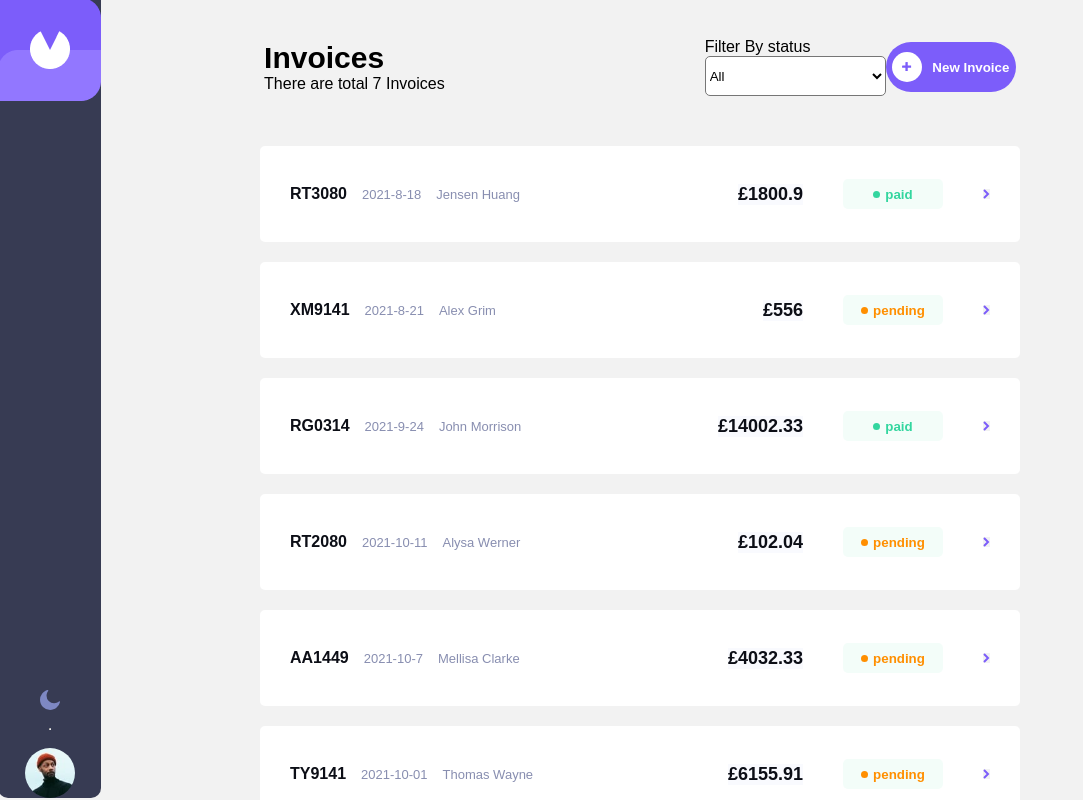
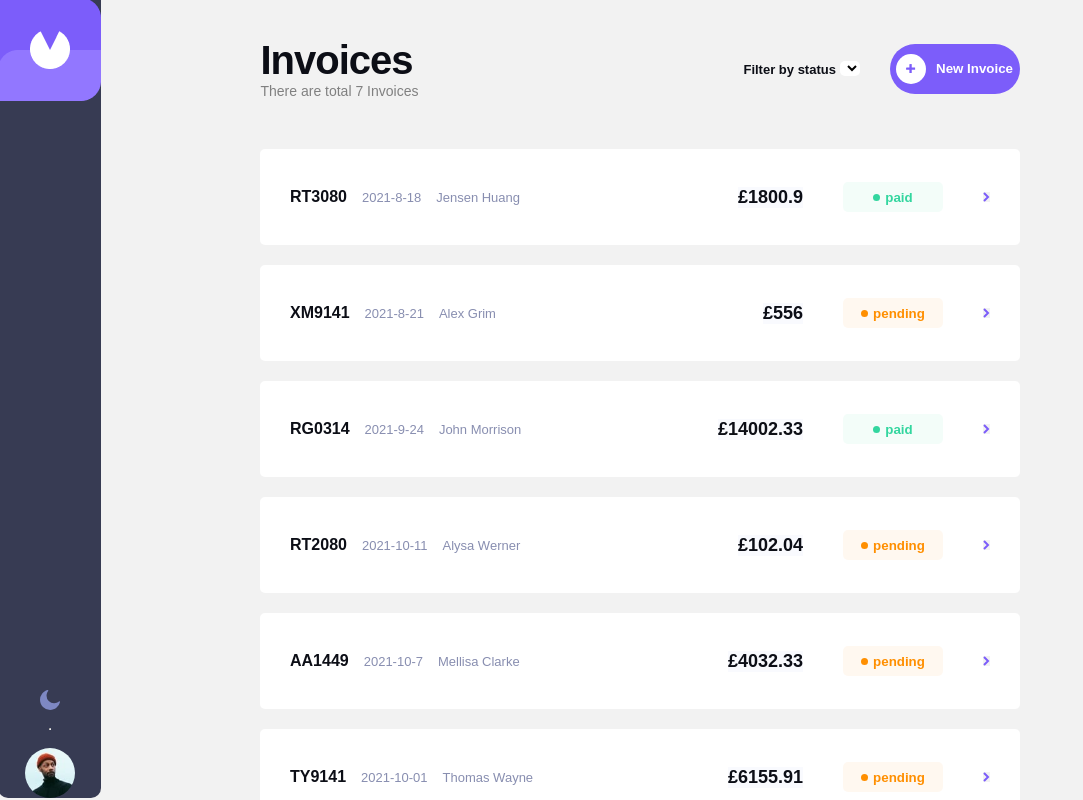
Before and after one commit to farzan190/-InvoiceApp, a React (Create React App) app in the folder app/: page / in a window 1280 px wide. Shown: the top 800 px of the page, without its empty margins (0-1083 px from the left). Built offline with nearby package versions, Linux system fonts and the light colour scheme.

Commit message:
added status change functionality and added popupform empty on homepage

```diff
--- a/app/src/App.jsx
+++ b/app/src/App.jsx
@@ -1,6 +1,6 @@
 import Tabs from "./components/Tabs";
 import invoiceData from './utils/data.json';
-import { useContext, useState } from "react";
+import { useContext, useEffect, useState } from "react";
 import plus from "./utils/icon-plus.svg";
 import { SideNav } from "./components/SideNav";
 import { BillContext } from "./context";
@@ -8,19 +8,35 @@ import Invoice from "./pages/Invoice";
 import { data } from "react-router-dom";
 function App() {
   const{invoices,setInvoices}=useContext(BillContext);
-  const {popover,setPopover}=useContext(BillContext);
-  const [displayInvoices,setDisplayInvoices]=useState(invoices);
+  const {setItemsList,setClientCity,setClientEmail,setClientCountry,setClientPostCode,setClientStreet,setSenderCountry,setSenderPostCode,setSenderCity,setSenderStreet,setClientName,selectedTab,setSelectedTab,popover,setPopover,displayInvoices,setDisplayInvoices}=useContext(BillContext);
+
   const handleFilter=(e)=>{
       const selectedFilter=e.target.value;
       if(selectedFilter!=="All"){
       const filtered=invoices.filter((item)=>item.status==selectedFilter.toLowerCase());
       setDisplayInvoices(filtered);
+
 }
-      else {setDisplayInvoices(invoices)};
+      else {
+        setDisplayInvoices(invoices)};
+
       }
 
+      useEffect(() => {
+          setSenderStreet("");
+          setSenderCity("");
+          setSenderPostCode("");
+          setSenderCountry("");
 
-
+          setClientStreet("");
+          setClientCity("");
+          setClientPostCode("");
+          setClientCountry("");
+          setClientName("");
+          setClientEmail("");
+          setSelectedTab(-1);
+          setItemsList([]);
+      }, []);
 
   return <div>   <SideNav/>
 <div>     <Invoice/> </div>
@@ -29,16 +45,16 @@ function App() {
     <nav>
       <div className="right-nav">
       <div className="Invoices-heading">Invoices</div>
-      <div>There are total 7 Invoices</div>
+      <div className="Invoices-length">There are total {displayInvoices.length} Invoices</div>
       </div>
       <div className="left-nav">
-      <div>Filter By status <select onChange={(e)=>handleFilter(e)}>
+      <div className="filterByStatus">Filter by status <select className="selectingFilter" onChange={(e)=>handleFilter(e)}>
       <option value="All">All</option>
       <option value="Draft">Draft</option>
       <option value="Pending">Pending</option>
       <option value="Paid">Paid</option>
     </select></div>
-    <button onClick={()=>setPopover(!popover)}  className="AddInvoice"><img src={plus} className="plus"/>New Invoice</button>
+    <button onClick={()=>{setPopover(!popover);}}  className="AddInvoice"><img src={plus} className="plus"/>New Invoice</button>
     </div>
     </nav>
     <div className="Invoices">{ displayInvoices.map((invoice,index)=> <Tabs key={invoice.id} id={invoice.id} createdAt={invoice.createdAt} clientName={invoice.clientName} itemTotal={invoice.total} status={invoice.status}/>)}</div>
--- a/app/src/context.jsx
+++ b/app/src/context.jsx
@@ -35,8 +35,9 @@ export  const ContextProvider=({children})=>{
     const [clientEmail,setClientEmail]=useState("");
     const [exp,setExp]=useState("");
 
+  const [displayInvoices,setDisplayInvoices]=useState(invoices);
 
-    return <BillContext.Provider value={{exp,setExp,clientEmail,setClientEmail,clientName,setClientName,clientCountry,setClientCountry,clientPostCode,setClientPostCode,clientCity,setClientCity,clientStreet,setClientStreet,senderCountry,setSenderCountry,senderPostCode,setSenderPostCode,senderCity,setSenderCity,senderStreet,setSenderStreet,popover,setPopover,itemsList,setItemsList,total,setTotal,price,setPrice,quantity,setQuantity,itemName,setItemName,selectedTab,setSelectedTab,invoices,setInvoices}}>
+    return <BillContext.Provider value={{displayInvoices,setDisplayInvoices,exp,setExp,clientEmail,setClientEmail,clientName,setClientName,clientCountry,setClientCountry,clientPostCode,setClientPostCode,clientCity,setClientCity,clientStreet,setClientStreet,senderCountry,setSenderCountry,senderPostCode,setSenderPostCode,senderCity,setSenderCity,senderStreet,setSenderStreet,popover,setPopover,itemsList,setItemsList,total,setTotal,price,setPrice,quantity,setQuantity,itemName,setItemName,selectedTab,setSelectedTab,invoices,setInvoices}}>
        {children}
     </BillContext.Provider>
 
--- a/app/src/index.css
+++ b/app/src/index.css
@@ -74,7 +74,7 @@
   height: 30px;
   width: 100px;
   color: #ff8f00;
-  background-color: rgba(51, 214, 159, .06);
+  background-color: rgba(255, 143, 0, .06);
   font-weight: 700;
   padding: 5px 10px;
   border-radius: 5px;
@@ -123,7 +123,7 @@ nav{
   display: flex;
   justify-content: center;
   align-items: center;
-  gap: 260px;
+  gap: 325px;
   margin-bottom: 50px;
   margin-top: 30px;
 }
@@ -131,6 +131,7 @@ nav{
   display: flex;
   justify-content: center;
   align-items: center;
+  gap: 30px;
 }
 .right-nav{
   display: flex;
@@ -162,8 +163,10 @@ font-size: small;
 }
 
 .Invoices-heading{
-  font-size: 30px;
+  font-size: 40px;
   font-weight: 700;
+  letter-spacing: -1px;
+  color: #0c0e16;
 }
 .AddInvoice{
   display: flex;
@@ -415,6 +418,7 @@ section{
     justify-content: center;
     gap: 20px;
     margin-top: 485px;
+    margin-bottom: 30px;
 }
 .clientEmail{
   background-color: white;
@@ -877,7 +881,23 @@ border: none;
   opacity: 1;
   visibility: hidden;
 }
+.selectingFilter{
+  height: 15px;
+  width: 20px;
+  border: none;
+}
 
+.filterByStatus{
+
+  font-weight: 600;
+  font-size: 13px;
+  color: #0c0e16;
+}
+
+.Invoices-length{
+  color: grey;
+  font-size: 14px;
+}
 
 /*
 
--- a/app/src/pages/Invoice.jsx
+++ b/app/src/pages/Invoice.jsx
@@ -2,21 +2,20 @@ import { useContext, useState } from "react";
 import ItemCalculator from "../components/ItemCalculator";
 import NewItemList from "../components/NewItemList";
 import { BillContext } from "../context";
-
+import { v4 as uuidv4 } from 'uuid';
 const Invoice=()=>{
 
     const {selectedTab,itemsList,setItemsList,senderCity,setSenderCity,senderPostCode,setSenderPostCode,senderCountry,setSenderCountry,clientStreet,setClientStreet,clientCity,setClientCity,clientPostCode,setClientPostCode,clientCountry,setClientCountry,clientName,setClientName,clientEmail,setClientEmail}=useContext(BillContext);
 
     const [date,setDate]=useState('2024-12-12');
     const{invoices,setInvoices}=useContext(BillContext);
-    const {popover,setPopover,senderStreet,setSenderStreet,exp,setExp}=useContext(BillContext);
+    const {popover,setPopover,senderStreet,setSenderStreet,exp,setExp,displayInvoices,setDisplayInvoices}=useContext(BillContext);
 
 
 
     const handleSaveAsDraft=()=>{
-      console.log(itemsList);
-      setInvoices([...invoices,{
-        "id": "RT8888",
+      const newInvoice=[{
+        "id": uuidv4().toString(36).substring(2, 8).toUpperCase(),
         "createdAt": date,
         "paymentDue": "2021-8-19",
         "description": "Re-branding",
@@ -38,9 +37,12 @@ const Invoice=()=>{
         },
         "items": itemsList,
         "total": 1800.90
-      }
-
-      ])
+      },
+      ...invoices,
+      ]
+      setInvoices(newInvoice);
+      setDisplayInvoices(newInvoice);
+      console.log(displayInvoices);
     }
 
     const Save=()=>{
@@ -70,6 +72,7 @@ const Invoice=()=>{
 
       });
       setInvoices(updatedInvoice);
+      setDisplayInvoices(updatedInvoice);
 
     }
 
@@ -239,14 +242,16 @@ const Invoice=()=>{
 <button onClick={()=>addlistitem()} className="AddNewButton">+AddNewItem</button>
 
 
-<div className="popUpButtons">
+{selectedTab==-1 ?<div className="popUpButtons">
 <button className="discard" onClick={()=>setPopover(!popover)}>Discard</button>
 <button className="saveAsDraft" onClick={()=>handleSaveAsDraft()}>Save as Draft</button>
 <button className="saveAndSend" onClick={()=>Save()}>Save and Send</button>
-
+</div>:<div>
+  <button className="discard" onClick={()=>setPopover(!popover)} >Cancel</button>
+  <button className="saveAndSend" onClick={()=>Save()}>Save changes</button>
 
 </div>
-
+}
     </div>
 
     <div className={popover?"shadow":"shadowHidden"}></div>
--- a/app/src/pages/Receipt.jsx
+++ b/app/src/pages/Receipt.jsx
@@ -8,7 +8,7 @@ import Invoice from "./Invoice";
 const Receipt=()=>{
     const {selectedTab,setSelectedTab}=useContext(BillContext);
     const{invoices,setInvoices}=useContext(BillContext);
-    const {popover,setPopover,senderStreet,setSenderStreet,setSenderCity,setSenderPostCode,setSenderCountry,setClientStreet,setClientCity,setClientPostCode,setClientCountry,setClientName,setClientEmail,clientName}=useContext(BillContext);
+    const {setDisplayInvoices,popover,setPopover,senderStreet,setSenderStreet,setSenderCity,setSenderPostCode,setSenderCountry,setClientStreet,setClientCity,setClientPostCode,setClientCountry,setClientName,setClientEmail,clientName}=useContext(BillContext);
 
 
 
@@ -34,6 +34,24 @@ const Receipt=()=>{
     }
   }, [selectedTab, invoices, setSenderStreet]);
 
+   const handleStatus=(id)=>{
+    const update=invoices.map((item)=>{
+    if(item.id==id)
+    { return {
+      ...item,
+      status:"paid"
+    }
+    }
+    else{
+      return item;
+    }
+
+    })
+   setInvoices(update);
+   setDisplayInvoices(update);
+   console.log("this is updated status",invoices);
+   }
+
     return <div>
       <SideNav/>
       <Invoice/>
@@ -47,12 +65,13 @@ const Receipt=()=>{
          <div className="receipt-nav">
           <div className="receipt-status">
         <div className="stats" >Status</div>
-        <div className="status"><span className="status-indicator"></span>Paid</div>
+        <button className={item.status=="paid"?"status-button-paid":item.status=="pending"?"status-button-pending":"status-button-draft"}><div className={item.status=="paid"?"status-indicator-paid":item.status=="pending"?"status-indicator-pending":"status-indicator-draft"}></div>{item.status}</button>
+
         </div>
         <div className="nav-buttons">
           <button onClick={()=>setPopover(!popover)} className="edit">Edit</button>
           <button className="delete">Delete</button>
-          <button className="markAsPaid">Mark As Paid</button>
+          <button className="markAsPaid" onClick={()=>handleStatus(item.id)}>Mark As Paid</button>
         </div>
          </div>
 
--- a/package.json
+++ b/package.json
@@ -1,5 +1,6 @@
 {
   "dependencies": {
-    "react-router-dom": "^7.0.1"
+    "react-router-dom": "^7.0.1",
+    "uuid": "^11.0.3"
   }
 }
```
Also changed, not shown: 1 other file (tests, documents, lock files or other folders).
